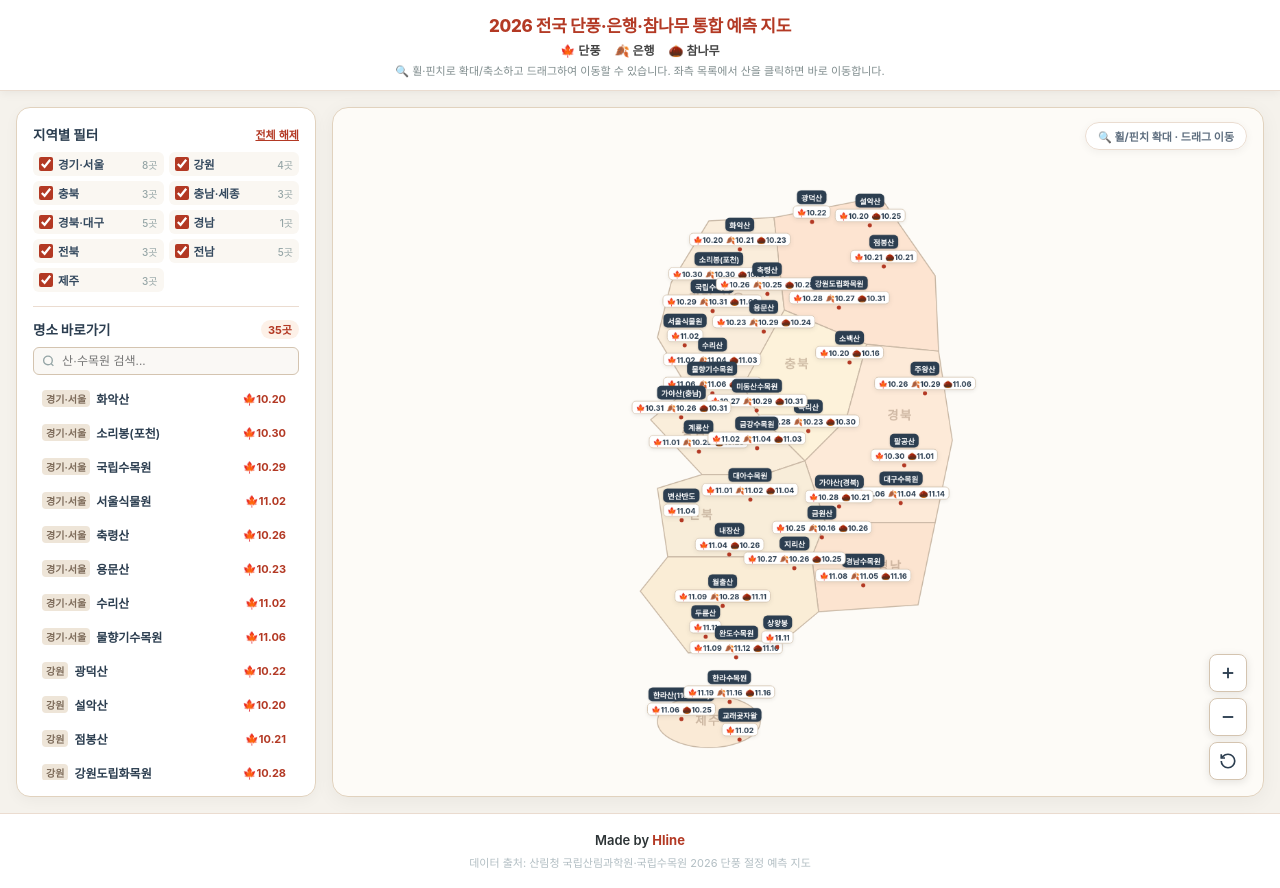
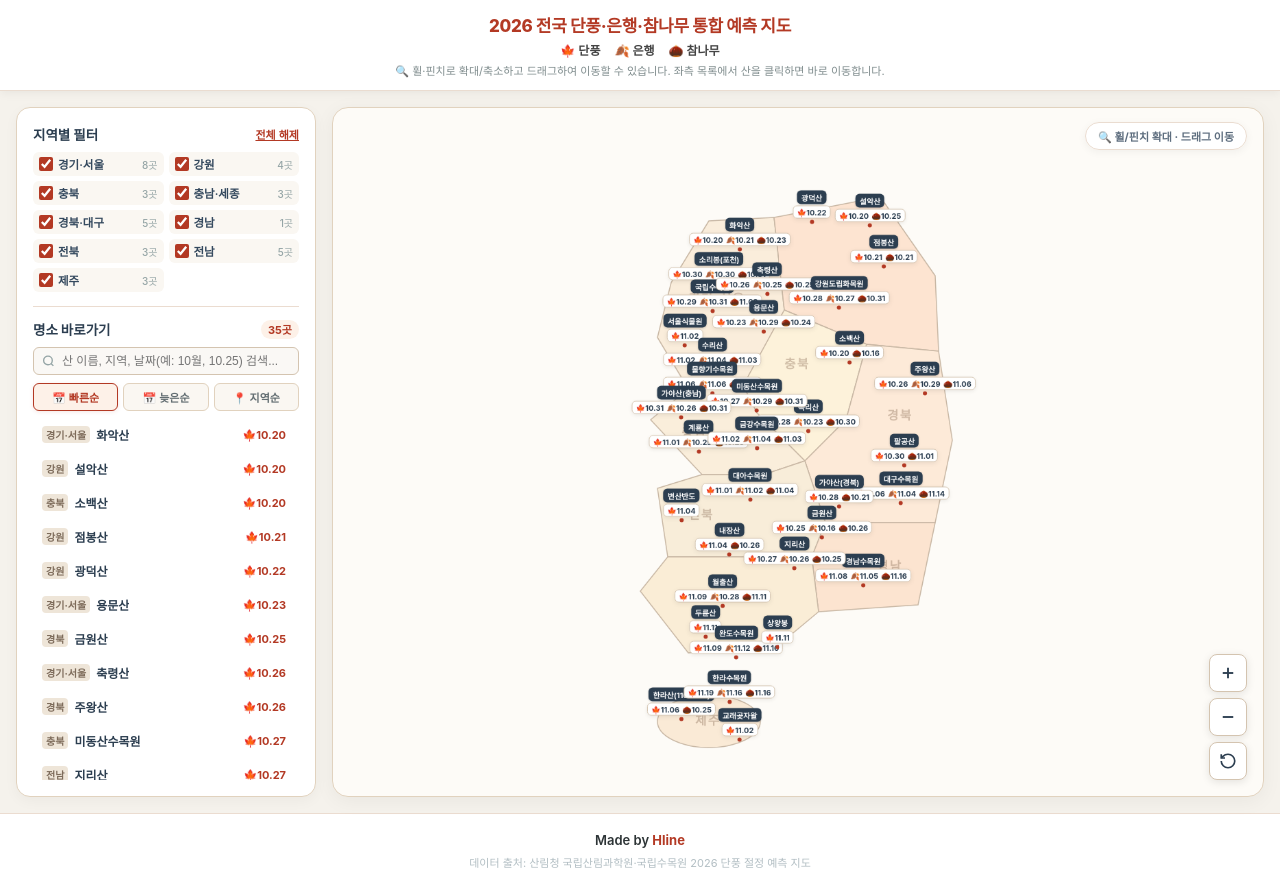
Before and after one commit to Hline/season-map, a plain HTML site: page index.html in a window 1280 px wide. Drawn offline with Linux system fonts and the light colour scheme.

Commit message:
feat: 명소 목록 날짜별 정렬(빠른순/늦은순/지역순) 및 스마트 날짜 검색 기능 추가

```diff
--- a/index.html
+++ b/index.html
@@ -173,6 +173,41 @@
     .spot-search-box input:focus {
       border-color: #b33924;
       background: #ffffff;
+    }
+    .spot-sort-bar {
+      display: flex;
+      gap: 5px;
+      margin-bottom: 8px;
+    }
+    .sort-chip {
+      flex: 1;
+      font-size: 11px;
+      font-weight: 600;
+      color: #636e72;
+      background: #faf7f2;
+      border: 1px solid #e1d2be;
+      border-radius: 6px;
+      padding: 5px 2px;
+      cursor: pointer;
+      text-align: center;
+      transition: all 0.15s ease;
+      user-select: none;
+      white-space: nowrap;
+      display: flex;
+      align-items: center;
+      justify-content: center;
+    }
+    .sort-chip:hover {
+      background: #f4ecdf;
+      color: #2c3e50;
+      border-color: #d4c4b0;
+    }
+    .sort-chip.active {
+      background: #fdf1e8;
+      border-color: #b33924;
+      color: #b33924;
+      font-weight: 800;
+      box-shadow: 0 1px 4px rgba(179, 57, 36, 0.12);
     }
     .spot-list-wrapper {
       flex: 1;
@@ -627,7 +662,12 @@
           <circle cx="11" cy="11" r="8"></circle>
           <line x1="21" y1="21" x2="16.65" y2="16.65"></line>
         </svg>
-        <input type="text" id="spotSearchInput" placeholder="산·수목원 검색..." oninput="onSearchSpots(this.value)">
+        <input type="text" id="spotSearchInput" placeholder="산 이름, 지역, 날짜(예: 10월, 10.25) 검색..." oninput="onSearchSpots(this.value)">
+      </div>
+      <div class="spot-sort-bar">
+        <button type="button" class="sort-chip active" data-sort="fast" onclick="setSortMode('fast')">📅 빠른순</button>
+        <button type="button" class="sort-chip" data-sort="late" onclick="setSortMode('late')">📅 늦은순</button>
+        <button type="button" class="sort-chip" data-sort="region" onclick="setSortMode('region')">📍 지역순</button>
       </div>
       <div class="spot-list-wrapper">
         <ul class="spot-list" id="spotList">
@@ -1160,27 +1200,71 @@
     }
   });
 
-  // 5. 사이드바 명소 목록 동적 빌드
+  // 5. 정렬 및 사이드바 명소 목록 동적 빌드
+  let currentSortMode = 'fast';
+
+  function setSortMode(mode) {
+    currentSortMode = mode;
+    document.querySelectorAll('.sort-chip').forEach(btn => {
+      btn.classList.toggle('active', btn.getAttribute('data-sort') === mode);
+    });
+    sortSpotList();
+  }
+
+  function sortSpotList() {
+    const items = Array.from(spotListEl.querySelectorAll('.spot-item'));
+    items.sort((a, b) => {
+      if (currentSortMode === 'fast') {
+        const diff = Number(a.getAttribute('data-date-score')) - Number(b.getAttribute('data-date-score'));
+        return diff !== 0 ? diff : Number(a.getAttribute('data-orig-index')) - Number(b.getAttribute('data-orig-index'));
+      } else if (currentSortMode === 'late') {
+        const diff = Number(b.getAttribute('data-date-score')) - Number(a.getAttribute('data-date-score'));
+        return diff !== 0 ? diff : Number(a.getAttribute('data-orig-index')) - Number(b.getAttribute('data-orig-index'));
+      } else {
+        // region: original DOM index
+        return Number(a.getAttribute('data-orig-index')) - Number(b.getAttribute('data-orig-index'));
+      }
+    });
+    items.forEach(item => spotListEl.appendChild(item));
+
+    const emptyEl = document.getElementById('spotEmptyMsg');
+    if (emptyEl) spotListEl.appendChild(emptyEl);
+  }
+
   function buildSpotList() {
     spotListEl.innerHTML = '';
     const pins = Array.from(document.querySelectorAll('.pin'));
     spotCountBadge.textContent = `${pins.length}곳`;
 
-    pins.forEach(pin => {
+    pins.forEach((pin, idx) => {
       const pinId = pin.id;
       const title = pin.querySelector('.pin-title').textContent.trim();
       const region = pin.getAttribute('data-region');
       const regionName = REGION_NAMES[region] || region;
 
-      // 첫 번째 단풍(🍁) 날짜 추출
-      const firstSpan = pin.querySelector('.pin-data span');
-      const dateText = firstSpan ? firstSpan.textContent.trim() : '';
+      // 모든 수종 날짜 수집
+      const spans = Array.from(pin.querySelectorAll('.pin-data span'));
+      const allDatesText = spans.map(s => s.textContent.trim()).join(' ');
+
+      // 단풍(🍁) 기준 절정일 추출 (없으면 첫 번째 span)
+      const mapleSpan = spans.find(s => s.textContent.includes('🍁')) || spans[0];
+      const dateText = mapleSpan ? mapleSpan.textContent.trim() : '';
+
+      // 날짜 점수 계산 (예: 10.20 -> 1020, 11.02 -> 1102)
+      let dateScore = 9999;
+      const match = dateText.match(/(\d+)\.(\d+)/);
+      if (match) {
+        dateScore = parseInt(match[1], 10) * 100 + parseInt(match[2], 10);
+      }
 
       const li = document.createElement('li');
       li.className = 'spot-item';
       li.setAttribute('data-pin-id', pinId);
       li.setAttribute('data-region', region);
       li.setAttribute('data-title', title);
+      li.setAttribute('data-all-dates', allDatesText);
+      li.setAttribute('data-date-score', dateScore);
+      li.setAttribute('data-orig-index', idx);
       li.innerHTML = `
         <div class="spot-item-left">
           <span class="spot-region-tag">${regionName}</span>
@@ -1195,16 +1279,58 @@
 
       spotListEl.appendChild(li);
     });
+
+    sortSpotList();
   }
 
-  // 6. 명소 검색 필터 함수
+  // 6. 스마트 명소 검색 필터 (이름, 지역, 날짜 통합 지원)
+  function matchesSpot(item, q) {
+    if (!q) return true;
+
+    const title = item.getAttribute('data-title').toLowerCase();
+    const region = (REGION_NAMES[item.getAttribute('data-region')] || '').toLowerCase();
+    const allDates = item.getAttribute('data-all-dates') || '';
+    const cleanDates = allDates.replace(/[🍁🍂🌰\s]/g, '');
+    const score = Number(item.getAttribute('data-date-score'));
+    const month = Math.floor(score / 100);
+    const day = score % 100;
+
+    // 1. 산 이름 및 지역명 검색
+    if (title.includes(q) || region.includes(q)) return true;
+
+    // 2. 날짜 문자열 직접 매칭 (예: "10.20", "10.2", "11.02")
+    if (allDates.includes(q) || cleanDates.includes(q.replace(/\s/g, ''))) return true;
+
+    // 3. 월 단위 검색 ("10월", "11월")
+    if (q === '10월' && month === 10) return true;
+    if (q === '11월' && month === 11) return true;
+
+    // 4. 시기별 검색 ("10월 중순", "10월말", "11월초" 등)
+    if (q.includes('10월') || q.startsWith('10')) {
+      if ((q.includes('초순') || q.includes('초')) && month === 10 && day <= 10) return true;
+      if ((q.includes('중순') || q.includes('중')) && month === 10 && day >= 11 && day <= 20) return true;
+      if ((q.includes('하순') || q.includes('말')) && month === 10 && day >= 21) return true;
+    }
+    if (q.includes('11월') || q.startsWith('11')) {
+      if ((q.includes('초순') || q.includes('초')) && month === 11 && day <= 10) return true;
+      if ((q.includes('중순') || q.includes('중')) && month === 11 && day >= 11 && day <= 20) return true;
+      if ((q.includes('하순') || q.includes('말')) && month === 11 && day >= 21) return true;
+    }
+
+    // 5. 점 없는 4자리 숫자 ("1020" -> "10.20")
+    const numOnly = q.replace(/[^\d]/g, '');
+    if (numOnly.length >= 3) {
+      if (cleanDates.replace(/\./g, '').includes(numOnly)) return true;
+    }
+
+    return false;
+  }
+
   function onSearchSpots(query) {
     const q = query.trim().toLowerCase();
     let count = 0;
     document.querySelectorAll('.spot-item').forEach(item => {
-      const title = item.getAttribute('data-title').toLowerCase();
-      const region = (REGION_NAMES[item.getAttribute('data-region')] || '').toLowerCase();
-      const isMatch = !q || title.includes(q) || region.includes(q);
+      const isMatch = matchesSpot(item, q);
       item.style.display = isMatch ? 'flex' : 'none';
       if (isMatch) count++;
     });
```
